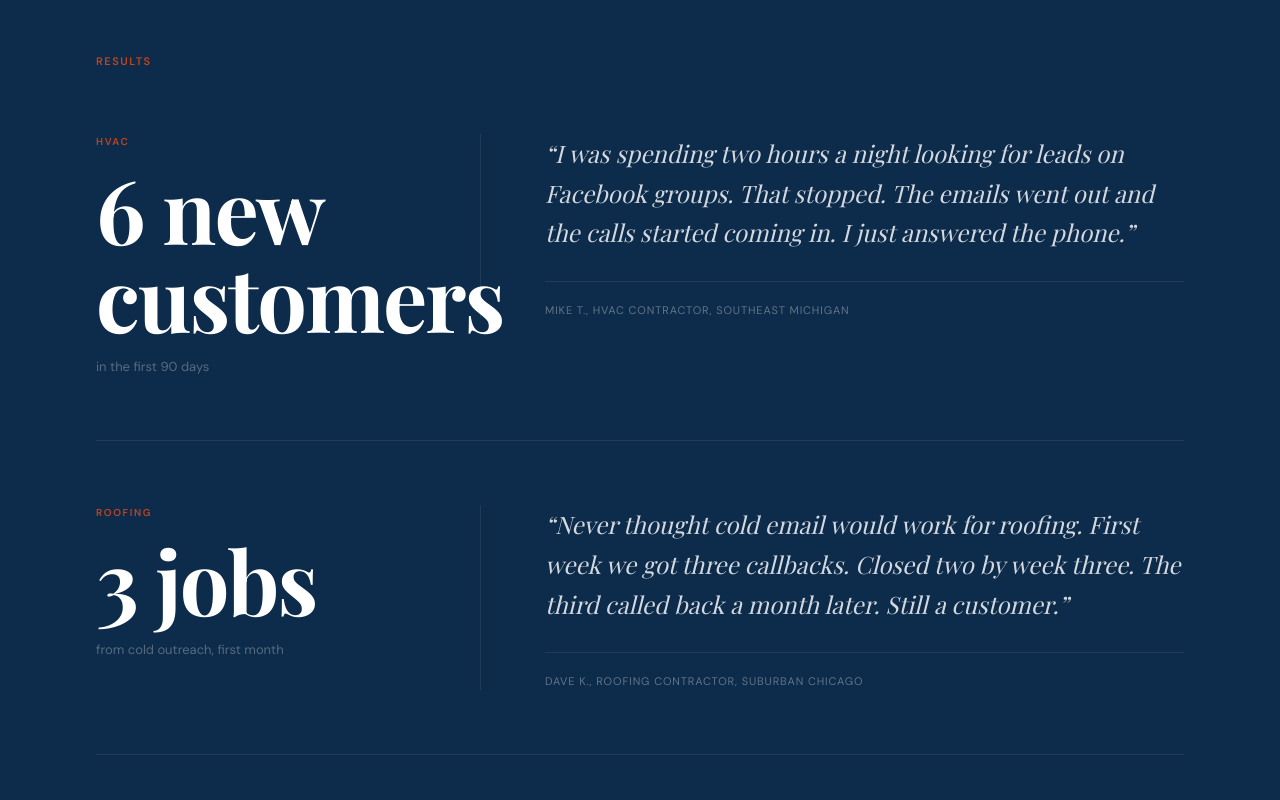
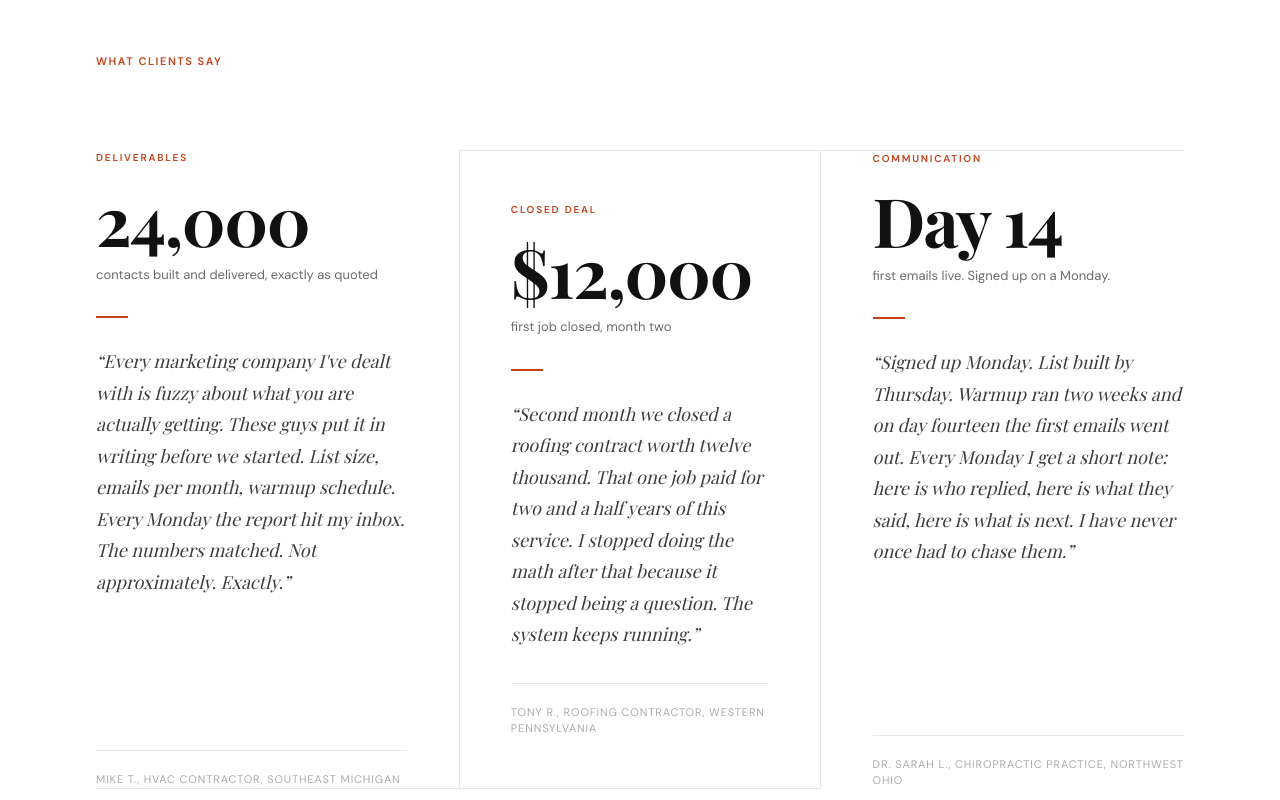
Before and after one commit to jaexochill2-code/scalesteady-engineers, a Next.js app: page / in a window 1280 px wide. Shown: the part 2780-3580 px from the top of the page. Built offline with nearby package versions, Linux system fonts and the light colour scheme.

Commit message:
feat: testimonials v2 — 3 axes (deliverables, closed deal, communication), white layout, enriched quotes

```diff
--- a/src/app/page.tsx
+++ b/src/app/page.tsx
@@ -381,147 +381,133 @@ export default function Home() {
 
 
 
+
       {/* ── TESTIMONIALS ── */}
-      <section style={{ background: "#0D2B4A", padding: "clamp(96px, 11vw, 160px) 0" }}>
+      <section style={{ background: "#FFFFFF", padding: "clamp(96px, 11vw, 160px) 0" }}>
         <div className="mx-auto px-8 sm:px-12 lg:px-24" style={{ maxWidth: "1280px" }}>
 
           <p
-            className="font-sans font-semibold uppercase mb-16"
+            className="font-sans font-semibold uppercase mb-20"
             style={{ fontSize: "11px", letterSpacing: "0.14em", color: "#C4431B" }}
           >
-            Results
+            What clients say
           </p>
 
-          {/* Testimonial 1 — HVAC */}
-          <div
-            className="grid grid-cols-1 lg:grid-cols-12 gap-8 lg:gap-16 items-start pb-16"
-            style={{ borderBottom: "1px solid rgba(255,255,255,0.08)" }}
-          >
-            <div className="lg:col-span-4">
+          <div className="grid grid-cols-1 lg:grid-cols-3">
+
+            {/* T1: Deliverables Honesty — HVAC */}
+            <div
+              className="flex flex-col pb-16 lg:pb-0"
+              style={{ paddingRight: "clamp(24px, 4vw, 56px)", borderBottom: "1px solid #E8E8E8" }}
+            >
               <p
-                className="font-sans font-semibold uppercase mb-4"
-                style={{ fontSize: "10px", letterSpacing: "0.16em", color: "#C4431B" }}
+                className="font-sans font-semibold uppercase mb-5"
+                style={{ fontSize: "10px", letterSpacing: "0.18em", color: "#C4431B" }}
               >
-                HVAC
+                Deliverables
               </p>
               <p
-                className="font-serif font-bold text-white"
-                style={{ fontSize: "clamp(52px, 7vw, 88px)", lineHeight: 1, letterSpacing: "-0.02em" }}
+                className="font-serif font-bold"
+                style={{ fontSize: "clamp(44px, 5.5vw, 68px)", lineHeight: 1, letterSpacing: "-0.02em", color: "#111111" }}
               >
-                6 new<br />customers
+                24,000
               </p>
-              <p className="font-sans mt-4" style={{ fontSize: "13px", color: "rgba(255,255,255,0.3)" }}>
-                in the first 90 days
+              <p className="font-sans mt-3 mb-8" style={{ fontSize: "13px", color: "#6B6B6B" }}>
+                contacts built and delivered, exactly as quoted
               </p>
-            </div>
-            <div
-              className="lg:col-span-8 lg:pl-16 flex flex-col justify-center"
-              style={{ borderLeft: "1px solid rgba(255,255,255,0.08)" }}
-            >
+              <div style={{ width: "32px", height: "2px", background: "#C4431B", marginBottom: "28px" }} />
               <p
-                className="font-serif italic"
-                style={{ fontSize: "clamp(18px, 2vw, 24px)", lineHeight: "1.65", color: "rgba(255,255,255,0.82)" }}
+                className="font-serif italic mb-auto"
+                style={{ fontSize: "clamp(15px, 1.6vw, 18px)", lineHeight: "1.75", color: "#3D3D3D" }}
               >
-                &ldquo;I was spending two hours a night looking for leads on Facebook groups. That stopped. The emails went out and the calls started coming in. I just answered the phone.&rdquo;
+                &ldquo;Every marketing company I&apos;ve dealt with is fuzzy about what you are actually getting. These guys put it in writing before we started. List size, emails per month, warmup schedule. Every Monday the report hit my inbox. The numbers matched. Not approximately. Exactly.&rdquo;
               </p>
-              <div style={{ borderTop: "1px solid rgba(255,255,255,0.08)", marginTop: "28px", paddingTop: "20px" }}>
-                <p
-                  className="font-sans"
-                  style={{ fontSize: "11px", letterSpacing: "0.08em", color: "rgba(255,255,255,0.35)", textTransform: "uppercase" }}
-                >
+              <div style={{ borderTop: "1px solid #E8E8E8", marginTop: "32px", paddingTop: "20px" }}>
+                <p className="font-sans" style={{ fontSize: "11px", letterSpacing: "0.08em", color: "#ABABAB", textTransform: "uppercase" }}>
                   Mike T., HVAC contractor, southeast Michigan
                 </p>
               </div>
             </div>
-          </div>
 
-          {/* Testimonial 2 — Roofing */}
-          <div
-            className="grid grid-cols-1 lg:grid-cols-12 gap-8 lg:gap-16 items-start py-16"
-            style={{ borderBottom: "1px solid rgba(255,255,255,0.08)" }}
-          >
-            <div className="lg:col-span-4">
+            {/* T2: Closed Deal — Roofing */}
+            <div
+              className="flex flex-col py-16 lg:py-0"
+              style={{
+                padding: "clamp(24px, 4vw, 56px)",
+                borderTop: "1px solid #E8E8E8",
+                borderBottom: "1px solid #E8E8E8",
+                borderLeft: "1px solid #E8E8E8",
+                borderRight: "1px solid #E8E8E8",
+              }}
+            >
               <p
-                className="font-sans font-semibold uppercase mb-4"
-                style={{ fontSize: "10px", letterSpacing: "0.16em", color: "#C4431B" }}
+                className="font-sans font-semibold uppercase mb-5"
+                style={{ fontSize: "10px", letterSpacing: "0.18em", color: "#C4431B" }}
               >
-                Roofing
+                Closed deal
               </p>
               <p
-                className="font-serif font-bold text-white"
-                style={{ fontSize: "clamp(52px, 7vw, 88px)", lineHeight: 1, letterSpacing: "-0.02em" }}
+                className="font-serif font-bold"
+                style={{ fontSize: "clamp(44px, 5.5vw, 68px)", lineHeight: 1, letterSpacing: "-0.02em", color: "#111111" }}
               >
-                3 jobs
+                $12,000
               </p>
-              <p className="font-sans mt-4" style={{ fontSize: "13px", color: "rgba(255,255,255,0.3)" }}>
-                from cold outreach, first month
+              <p className="font-sans mt-3 mb-8" style={{ fontSize: "13px", color: "#6B6B6B" }}>
+                first job closed, month two
               </p>
-            </div>
-            <div
-              className="lg:col-span-8 lg:pl-16 flex flex-col justify-center"
-              style={{ borderLeft: "1px solid rgba(255,255,255,0.08)" }}
-            >
+              <div style={{ width: "32px", height: "2px", background: "#C4431B", marginBottom: "28px" }} />
               <p
-                className="font-serif italic"
-                style={{ fontSize: "clamp(18px, 2vw, 24px)", lineHeight: "1.65", color: "rgba(255,255,255,0.82)" }}
+                className="font-serif italic mb-auto"
+                style={{ fontSize: "clamp(15px, 1.6vw, 18px)", lineHeight: "1.75", color: "#3D3D3D" }}
               >
-                &ldquo;Never thought cold email would work for roofing. First week we got three callbacks. Closed two by week three. The third called back a month later. Still a customer.&rdquo;
+                &ldquo;Second month we closed a roofing contract worth twelve thousand. That one job paid for two and a half years of this service. I stopped doing the math after that because it stopped being a question. The system keeps running.&rdquo;
               </p>
-              <div style={{ borderTop: "1px solid rgba(255,255,255,0.08)", marginTop: "28px", paddingTop: "20px" }}>
-                <p
-                  className="font-sans"
-                  style={{ fontSize: "11px", letterSpacing: "0.08em", color: "rgba(255,255,255,0.35)", textTransform: "uppercase" }}
-                >
-                  Dave K., roofing contractor, suburban Chicago
+              <div style={{ borderTop: "1px solid #E8E8E8", marginTop: "32px", paddingTop: "20px" }}>
+                <p className="font-sans" style={{ fontSize: "11px", letterSpacing: "0.08em", color: "#ABABAB", textTransform: "uppercase" }}>
+                  Tony R., roofing contractor, western Pennsylvania
                 </p>
               </div>
             </div>
-          </div>
 
-          {/* Testimonial 3 — Chiropractic */}
-          <div
-            className="grid grid-cols-1 lg:grid-cols-12 gap-8 lg:gap-16 items-start pt-16"
-          >
-            <div className="lg:col-span-4">
+            {/* T3: Speed + Communication — Chiropractic */}
+            <div
+              className="flex flex-col pt-16 lg:pt-0"
+              style={{ paddingLeft: "clamp(24px, 4vw, 56px)", borderTop: "1px solid #E8E8E8" }}
+            >
               <p
-                className="font-sans font-semibold uppercase mb-4"
-                style={{ fontSize: "10px", letterSpacing: "0.16em", color: "#C4431B" }}
+                className="font-sans font-semibold uppercase mb-5"
+                style={{ fontSize: "10px", letterSpacing: "0.18em", color: "#C4431B" }}
               >
-                Chiropractic
+                Communication
               </p>
               <p
-                className="font-serif font-bold text-white"
-                style={{ fontSize: "clamp(52px, 7vw, 88px)", lineHeight: 1, letterSpacing: "-0.02em" }}
+                className="font-serif font-bold"
+                style={{ fontSize: "clamp(44px, 5.5vw, 68px)", lineHeight: 1, letterSpacing: "-0.02em", color: "#111111" }}
               >
-                11 new<br />patients
+                Day 14
               </p>
-              <p className="font-sans mt-4" style={{ fontSize: "13px", color: "rgba(255,255,255,0.3)" }}>
-                on care plans, 60 days
+              <p className="font-sans mt-3 mb-8" style={{ fontSize: "13px", color: "#6B6B6B" }}>
+                first emails live. Signed up on a Monday.
               </p>
-            </div>
-            <div
-              className="lg:col-span-8 lg:pl-16 flex flex-col justify-center"
-              style={{ borderLeft: "1px solid rgba(255,255,255,0.08)" }}
-            >
+              <div style={{ width: "32px", height: "2px", background: "#C4431B", marginBottom: "28px" }} />
               <p
-                className="font-serif italic"
-                style={{ fontSize: "clamp(18px, 2vw, 24px)", lineHeight: "1.65", color: "rgba(255,255,255,0.82)" }}
+                className="font-serif italic mb-auto"
+                style={{ fontSize: "clamp(15px, 1.6vw, 18px)", lineHeight: "1.75", color: "#3D3D3D" }}
               >
-                &ldquo;Our front desk was hand-calling old referrals. This replaced that entirely. We now have patients coming in who have never heard of us, asking specifically for the care plan we described in the email.&rdquo;
+                &ldquo;Signed up Monday. List built by Thursday. Warmup ran two weeks and on day fourteen the first emails went out. Every Monday I get a short note: here is who replied, here is what they said, here is what is next. I have never once had to chase them.&rdquo;
               </p>
-              <div style={{ borderTop: "1px solid rgba(255,255,255,0.08)", marginTop: "28px", paddingTop: "20px" }}>
-                <p
-                  className="font-sans"
-                  style={{ fontSize: "11px", letterSpacing: "0.08em", color: "rgba(255,255,255,0.35)", textTransform: "uppercase" }}
-                >
+              <div style={{ borderTop: "1px solid #E8E8E8", marginTop: "32px", paddingTop: "20px" }}>
+                <p className="font-sans" style={{ fontSize: "11px", letterSpacing: "0.08em", color: "#ABABAB", textTransform: "uppercase" }}>
                   Dr. Sarah L., chiropractic practice, northwest Ohio
                 </p>
               </div>
             </div>
+
           </div>
 
         </div>
       </section>
+
 
       {/* ── PRICING ── */}
       <section style={{ background: "#FAF8F6", padding: "clamp(96px, 11vw, 160px) 0" }}>
```
